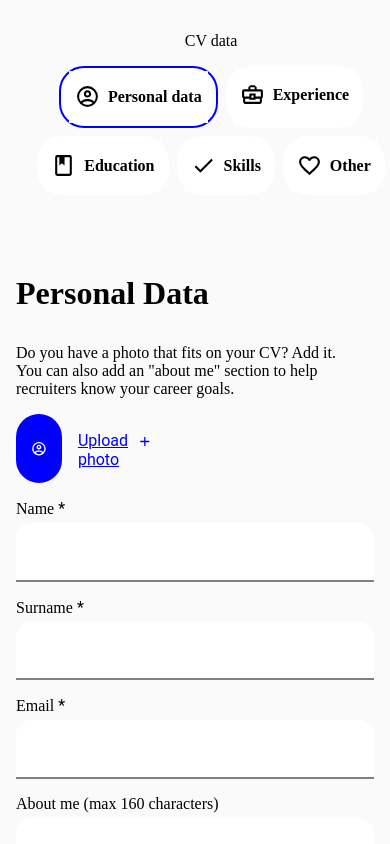
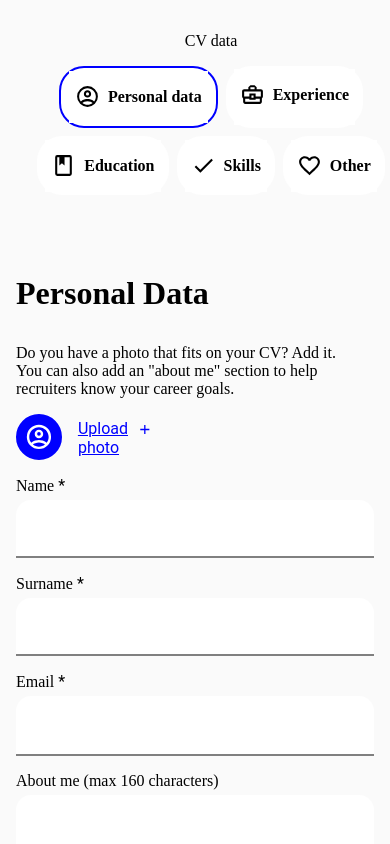
Before and after one commit to newbbiecoder/cv-application, a React (Vite) app: page / in a window 390 px wide. Shown: the top 844 px of the page. Built offline with nearby package versions, Linux system fonts and the light colour scheme; a web font is replaced by a local one.

Commit message:
Changed width and height of profile photo svg to auto for mobile

```diff
--- a/src/App.css
+++ b/src/App.css
@@ -176,7 +176,7 @@ body {
         svg:first-child {
             border: 2px solid blue;
             border-radius: 35px;
-            padding: 0.8rem;
+            padding: 0.4rem;
             height: 40px;
             width: 40px;
             background-color: blue;
@@ -1129,6 +1129,13 @@ label[for="school-end"].studying-hidden {
         padding: 1rem;
     }
 
+    .addPhoto {
+        svg:first-child {
+            height: auto !important;
+            width: auto !important;
+        }
+    }
+
     .preview-container {
         width: 100%;
         overflow-x: auto;
```
